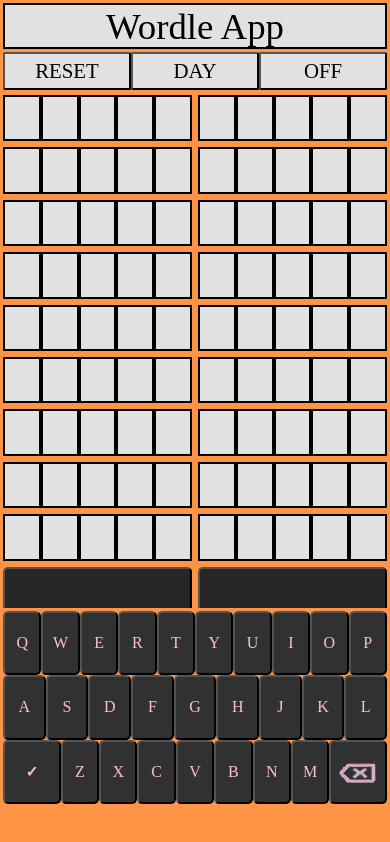
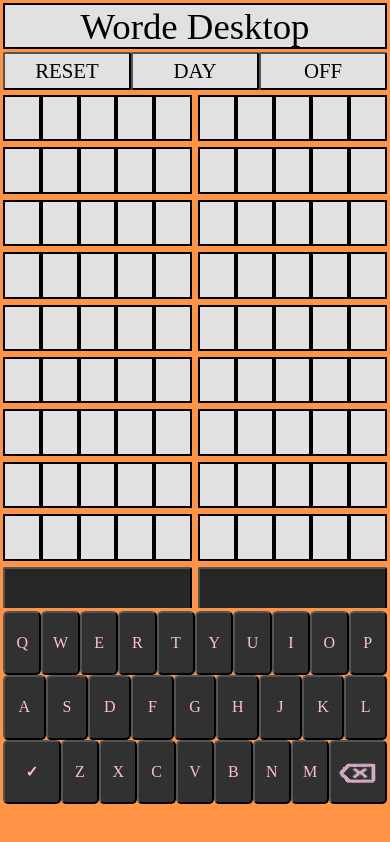
Before and after one commit to ajbarga/word-game, a React (Create React App) app: page / in a window 390 px wide. Shown: the top 842 px of the page. Built offline with nearby package versions, Linux system fonts and the light colour scheme.

Commit message:
Update orientation listener

```diff
--- a/src/App.tsx
+++ b/src/App.tsx
@@ -22,7 +22,8 @@ interface WordGameProps
     isDarkMode: boolean,
 }
 // Where 0: Desktop, 1: Mobile
-const deviceType: number = window.innerWidth > 620 ? 0 : 1;
+const ratio = window.innerHeight / window.innerWidth;
+const deviceType: number = ratio > 2 || ratio < 1/2  ? 0 : 1;
 const title: string = deviceType === 0 ? 'Worde Desktop' : 'Wordle App';
 
 class WordGameApp extends Component<{}, WordGameProps>
--- a/src/app-components/header-buttons.tsx
+++ b/src/app-components/header-buttons.tsx
@@ -32,7 +32,7 @@ class HeaderButtons extends Component<HeaderButtonProps, HeaderButton>
     {
         super(props);
         window.addEventListener('resize', () => { this.setState({ isWindowSmall: window.innerWidth < this.SmallWindowSize }); });
-        window.addEventListener('deviceorientation', () => { this.setState({ isWindowSmall: window.innerWidth < this.SmallWindowSize }); });
+        window.addEventListener('orientationchange', () => { this.setState({ isWindowSmall: window.innerWidth < this.SmallWindowSize }); });
 
 
         this.state = ({ hints: false, isWindowSmall: window.innerWidth < this.SmallWindowSize });
--- a/src/css/App.css
+++ b/src/css/App.css
@@ -167,6 +167,8 @@
         color: #000000;
         text-transform: unset;
         border-radius: 2px;
+        -moz-border-radius: 2px;
+        -webkit-border-radius: 2px;
         border-width: 2px;
         font-size: 130%;
         font-family: "Times New Roman", serif;
--- a/src/css/MobileBrowser.css
+++ b/src/css/MobileBrowser.css
@@ -70,7 +70,10 @@
         height: 5.5vh;
         min-height: 44px;
         max-height: 52px;
-        text-indent: 0px
+        text-indent: 0px;
+        border-radius: 2px;
+        -moz-border-radius: 2px;
+        -webkit-border-radius: 2px;
     }
 
     @media screen and (min-height: 700px) {
@@ -158,6 +161,8 @@
         color: #000000;
         text-transform: unset;
         border-radius: 2px;
+        -moz-border-radius: 2px;
+        -webkit-border-radius: 2px;
         border-width: 2px;
         font-size: 130%;
         font-family: "Times New Roman", serif;
@@ -180,13 +185,13 @@
 
     /*#region Media Queries*/
 
-    @media screen and (orientation: portrait) and (max-width: 359px) {
+    @media screen and (max-width: 359px) {
         div.container.wordContainer {
             width: 100vw;
         }
     }
 
-    @media screen and (orientation: portrait) and (min-width: 360px) and (max-width: 620px) {
+    @media screen and (min-width: 360px) and (max-width: 620px) {
         div.container.wordContainer {
             width: 50vw;
         }
```
